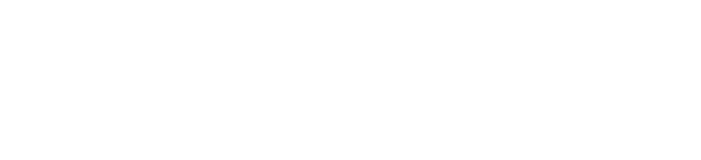
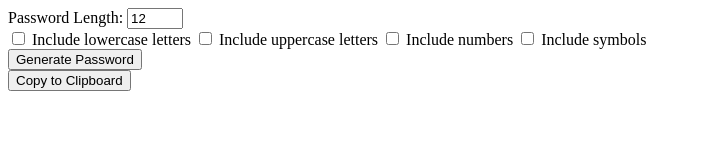
Before and after one commit to Espadv69/Secure-Password-Generator, a plain HTML site: page index.html in a window 1280 px wide. Shown: the whole page, without its empty margins (0-701 px from the left). Drawn offline with Linux system fonts and the light colour scheme.

Commit message:
Add project structure: password-length, how many symbols, numbers, uppercse and lowercase has contains, button to generate a password, container to display the password and button to copy password to clipboard

```diff
--- a/index.html
+++ b/index.html
@@ -7,7 +7,36 @@
     <link rel="stylesheet" href="./index.css">
   </head>
   <body>
+    <main class="app">
+      <label>Password Length:
+        <input type="number" min="6" max="20" value="12">
+      </label>
 
+      <div class="checkbox-container">
+        <label>
+          <input type="checkbox" class="include-lowercase">
+          Include lowercase letters
+        </label>
+        <label>
+          <input type="checkbox" class="include-uppercase">
+          Include uppercase letters
+        </label>
+        <label>
+          <input type="checkbox" class="include-numbers">
+          Include numbers
+        </label>
+        <label>
+          <input type="checkbox" class="include-symbols">
+          Include symbols
+        </label>
+      </div>
+
+      <button>Generate Password</button>
+
+      <div class="password-display"></div>
+
+      <button class="copy-password">Copy to Clipboard</button>
+    </main>
 
     <script src="./main.js"></script>
   </body>
```
